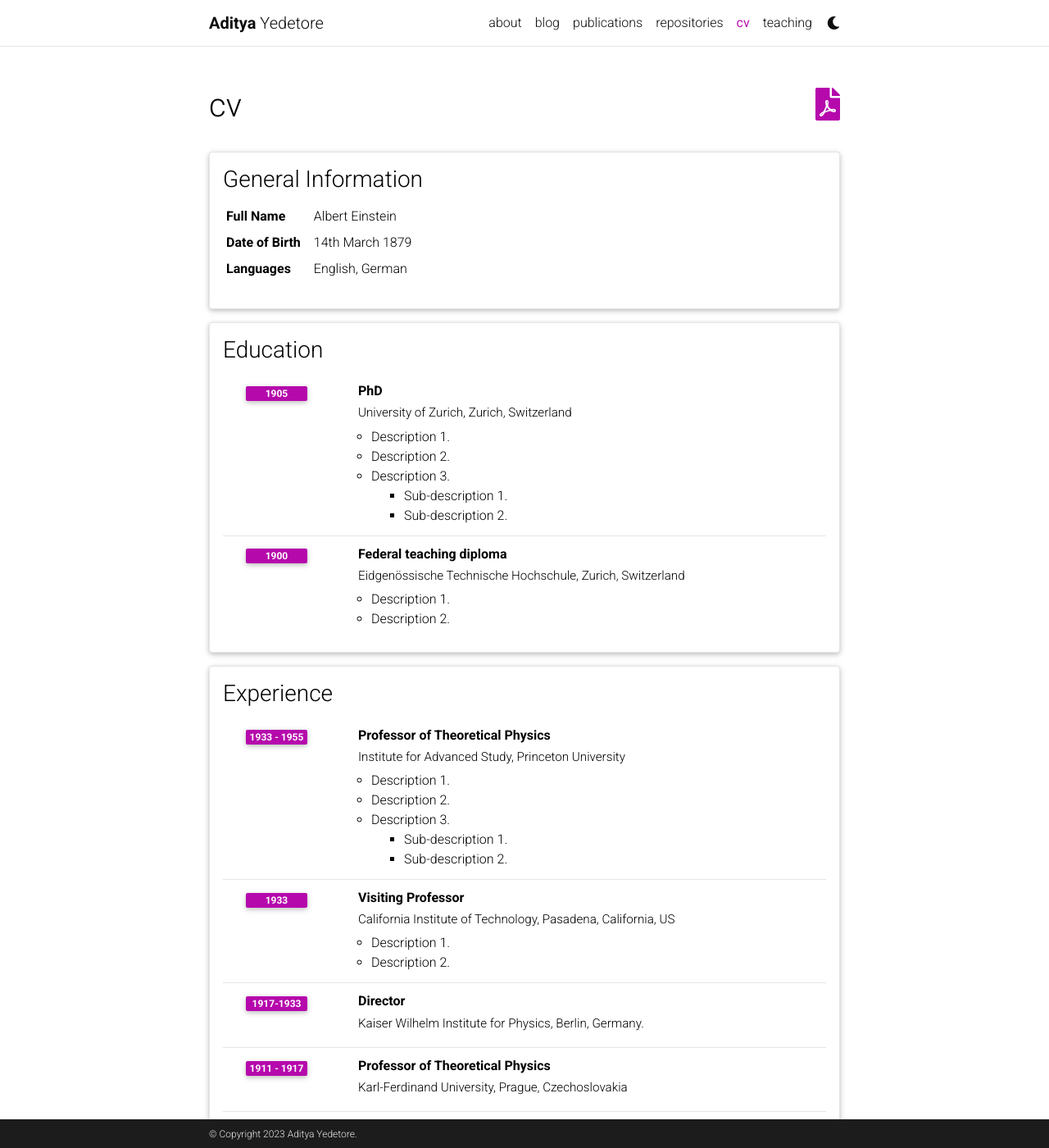
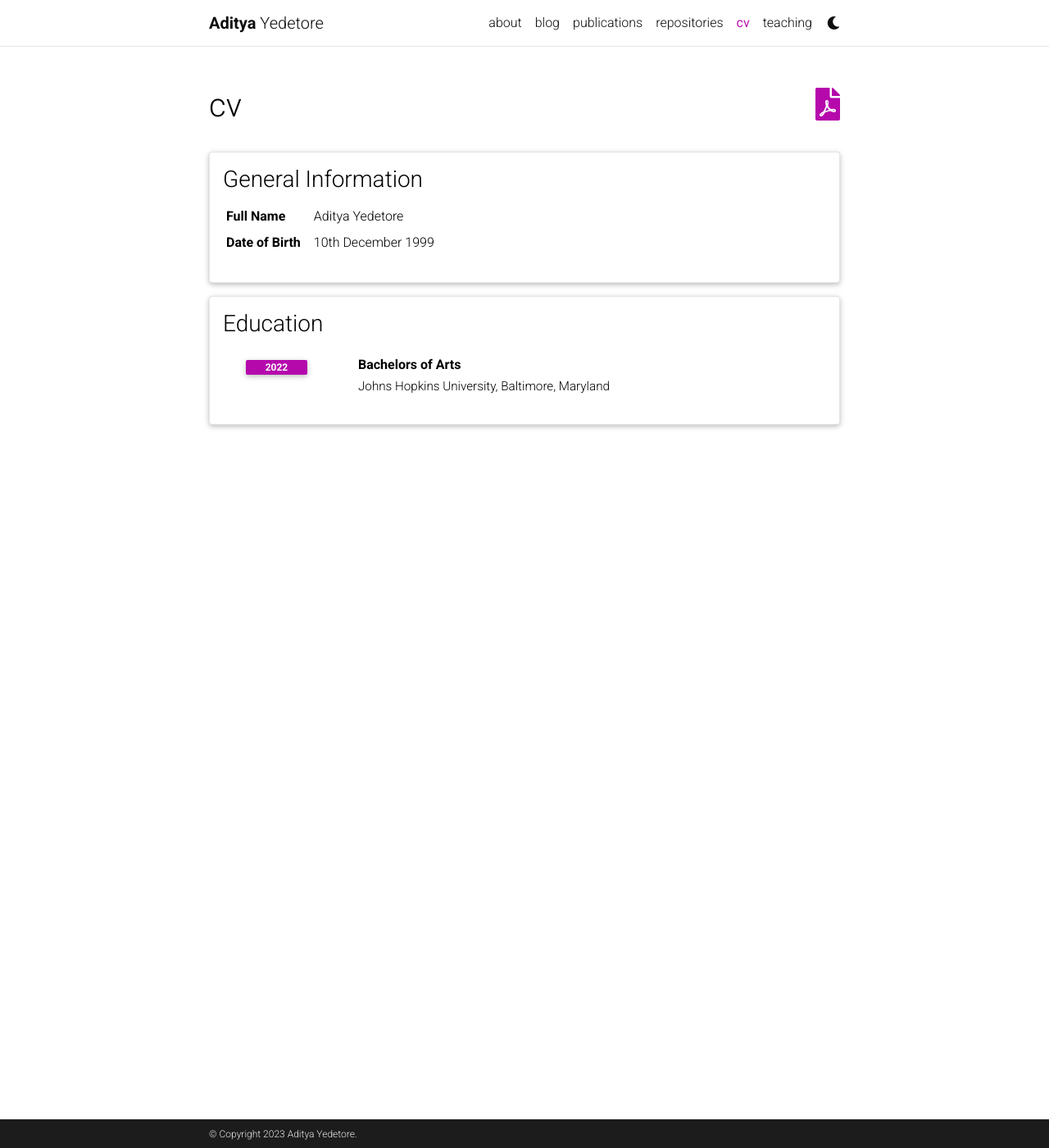
Before and after one commit to adityayedetore/adityayedetore.github.io, a Jekyll site: the page built from _pages/cv.md, in a window 1280 px wide and 1400 px high. Shown: the whole window at 82% size. Built offline with Jekyll 4.4.1, drawn with Linux system fonts in a browser that asks for light colours; comment, search, counter and statistics services are not loaded; a style sheet for code colours, icons or effects is not loaded; some of the changed text lies outside the part shown.

Commit message:
Update cv.yml

```diff
--- a/_data/cv.yml
+++ b/_data/cv.yml
@@ -2,96 +2,13 @@
   type: map
   contents:
     - name: Full Name
-      value: Albert Einstein
+      value: Aditya Yedetore
     - name: Date of Birth
-      value: 14th March 1879
-    - name: Languages
-      value: English, German
+      value: 10th December 1999
 
 - title: Education
   type: time_table
   contents:
-    - title: PhD
-      institution: University of Zurich, Zurich, Switzerland
-      year: 1905
-      description:
-        - Description 1.
-        - Description 2.
-        - title: Description 3.
-          contents:
-            - Sub-description 1.
-            - Sub-description 2.
-    - title: Federal teaching diploma
-      institution: Eidgenössische Technische Hochschule, Zurich, Switzerland
-      year: 1900
-      description:
-        - Description 1.
-        - Description 2.
-
-- title: Experience
-  type: time_table
-  contents:
-    - title: Professor of Theoretical Physics
-      institution: Institute for Advanced Study, Princeton University
-      year: 1933 - 1955
-      description:
-        - Description 1.
-        - Description 2.
-        - title: Description 3.
-          contents:
-            - Sub-description 1.
-            - Sub-description 2.
-    - title: Visiting Professor
-      institution: California Institute of Technology, Pasadena, California, US
-      year: 1933
-      description:
-        - Description 1.
-        - Description 2.
-
-    - title: Director
-      institution: Kaiser Wilhelm Institute for Physics, Berlin, Germany.
-      year: 1917-1933
-
-    - title: Professor of Theoretical Physics
-      institution: Karl-Ferdinand University, Prague, Czechoslovakia
-      year: 1911 - 1917
-      description:
-
-    - title: Associate Professor of Theoretical Physics
-      institution: University of Zurich, Zurich, Switzerland
-      year: 1909 - 1911
-
-- title: Open Source Projects
-  type: time_table
-  contents:
-    - title: <a href="https://github.com/alshedivat/al-folio">al-folio</a>
-      year: 2015-now
-      description: A beautiful, simple, clean, and responsive Jekyll theme for academics.
-
-- title: Honors and Awards
-  type: time_table
-  contents:
-    - year: 1921
-      items:
-        - Nobel Prize in Physics
-        - Matteucci Medal
-    - year: 2029
-      items:
-        - Max Planck Medal
-
-- title: Academic Interests
-  type: nested_list
-  contents:
-    - title: Topic 1.
-      items:
-        - Description 1.
-        - Description 2.
-    - title: Topic 2.
-      items:
-        - Description 1.
-        - Description 2.
-
-- title: Other Interests
-  type: list
-  contents:
-    - <u>Hobbies:</u> Hobby 1, Hobby 2, etc.
+    - title: Bachelors of Arts
+      institution: Johns Hopkins University, Baltimore, Maryland
+      year: 2022
```
